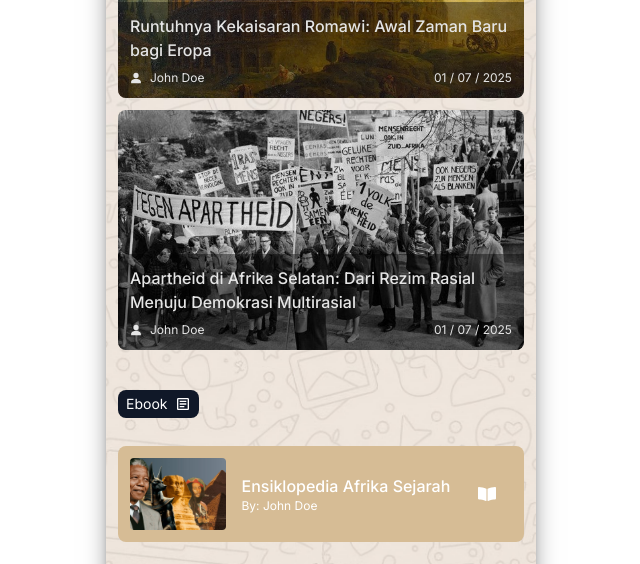
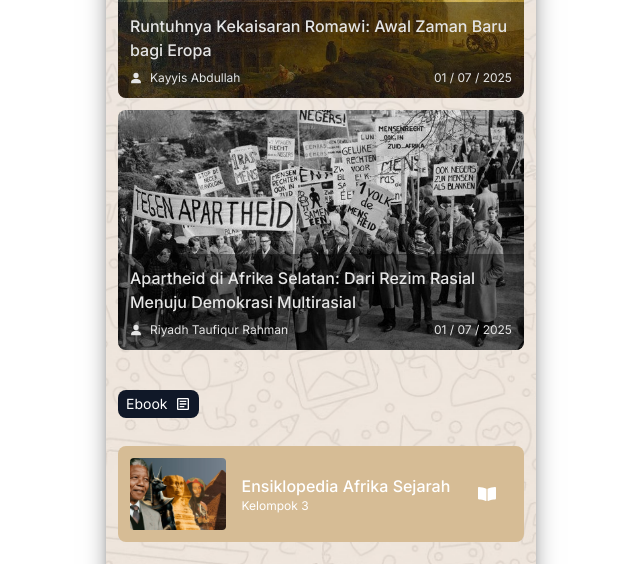
Before and after one commit to rizqyazhar/memoriae-webArticle, a React (Vite) app: page /home in a window 1280 px wide. Shown: the part 302-866 px from the top of the page, without its empty margins (319-959 px from the left). Built offline with nearby package versions, Linux system fonts and the light colour scheme; a web font is replaced by a local one.

Commit message:
fix article author

```diff
--- a/src/articlePosts/ArticleOne.jsx
+++ b/src/articlePosts/ArticleOne.jsx
@@ -8,7 +8,7 @@ const ArticleOne = () => {
           Runtuhnya Kekaisaran Romawi: Awal Zaman Baru bagi Eropa
         </h1>
         <div className='flex items-center gap-2 text-sm text-gray-500'>
-          <span>John Doe</span>
+          <span>Kayyis Abdullah</span>
           <span className='font-medium'>|</span>
           <span>Selasa, 1 Juli 2025</span>
         </div>
--- a/src/articlePosts/ArticleTwo.jsx
+++ b/src/articlePosts/ArticleTwo.jsx
@@ -9,7 +9,7 @@ const ArticleTwo = () => {
           Multirasial
         </h1>
         <div className='flex items-center gap-2 text-sm text-gray-500'>
-          <span>John Doe</span>
+          <span>Riyadh Taufiqur Rahman</span>
           <span className='font-medium'>|</span>
           <span>Selasa, 1 Juli 2025</span>
         </div>
--- a/src/components/EbookSection.jsx
+++ b/src/components/EbookSection.jsx
@@ -13,7 +13,7 @@ const EbookSection = () => {
         <div className='col-start-2 col-end-5 flex items-center justify-between px-4'>
           <div className='flex flex-col justify-center text-white'>
             <h5 className='font-medium'>Ensiklopedia Afrika Sejarah</h5>
-            <p className='text-xs'>By: John Doe</p>
+            <p className='text-xs'>Kelompok 3</p>
           </div>
           <a
             href='https://online.flippingbook.com/view/252208037/'
--- a/src/components/PostSection.jsx.jsx
+++ b/src/components/PostSection.jsx.jsx
@@ -11,7 +11,7 @@ const PostSection = () => {
         onClick={() => navigate("/one")}>
         <img
           src='/img/img-1.jpeg'
-          alt='Candi Sukuh'
+          alt='Lukisan Koloseum'
           className='w-full h-full object-center object-cover group-hover:scale-110 transition-all duration-500'
         />
         <div className='absolute bottom-0 w-full h-2/5 p-3 bg-black/40 flex flex-col justify-between'>
@@ -21,7 +21,7 @@ const PostSection = () => {
           <div className='flex justify-between'>
             <div className='flex items-center gap-2'>
               <IoPersonSharp className='text-white text-xs' />
-              <p className='text-white text-xs'>John Doe</p>
+              <p className='text-white text-xs'>Kayyis Abdullah</p>
             </div>
             <p className='text-xs text-white'>01 / 07 / 2025</p>
           </div>
@@ -44,7 +44,7 @@ const PostSection = () => {
           <div className='flex justify-between'>
             <div className='flex items-center gap-2'>
               <IoPersonSharp className='text-white text-xs' />
-              <p className='text-white text-xs'>John Doe</p>
+              <p className='text-white text-xs'>Riyadh Taufiqur Rahman</p>
             </div>
             <p className='text-xs text-white'>01 / 07 / 2025</p>
           </div>
```
